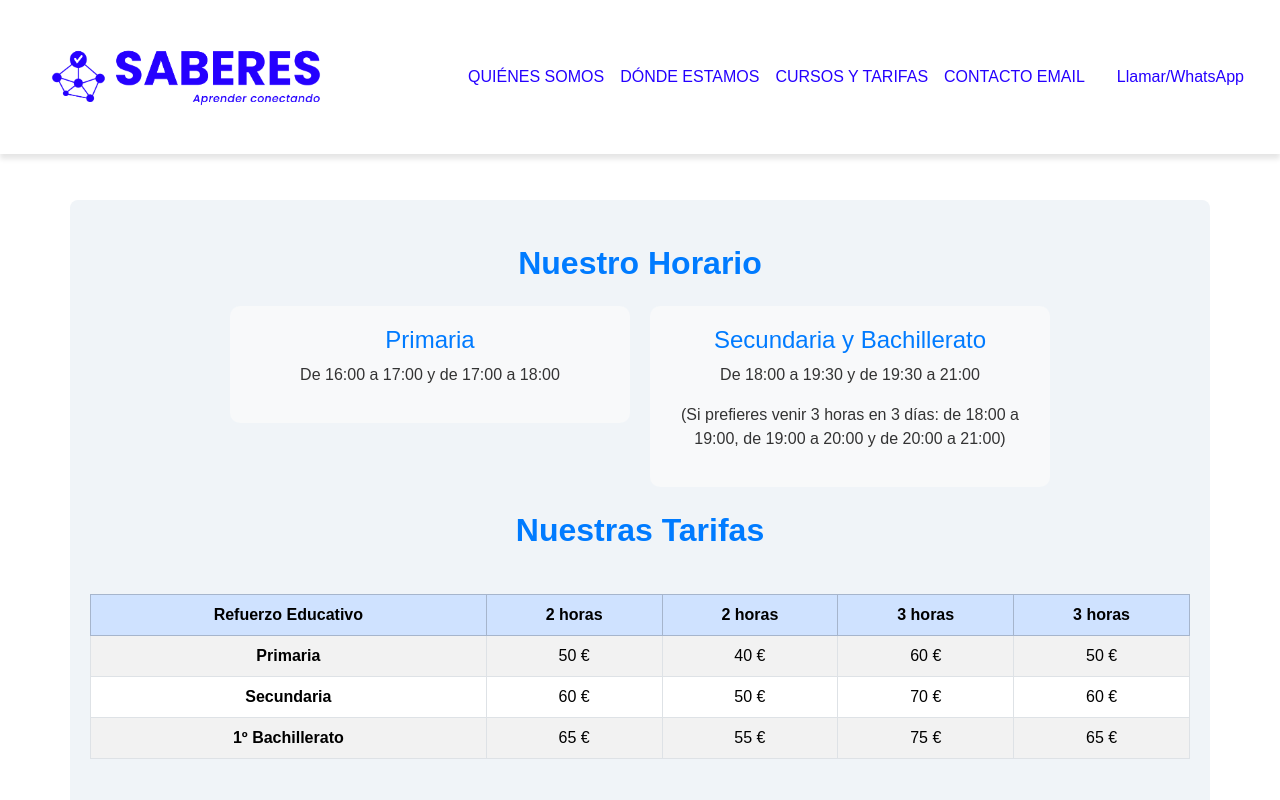
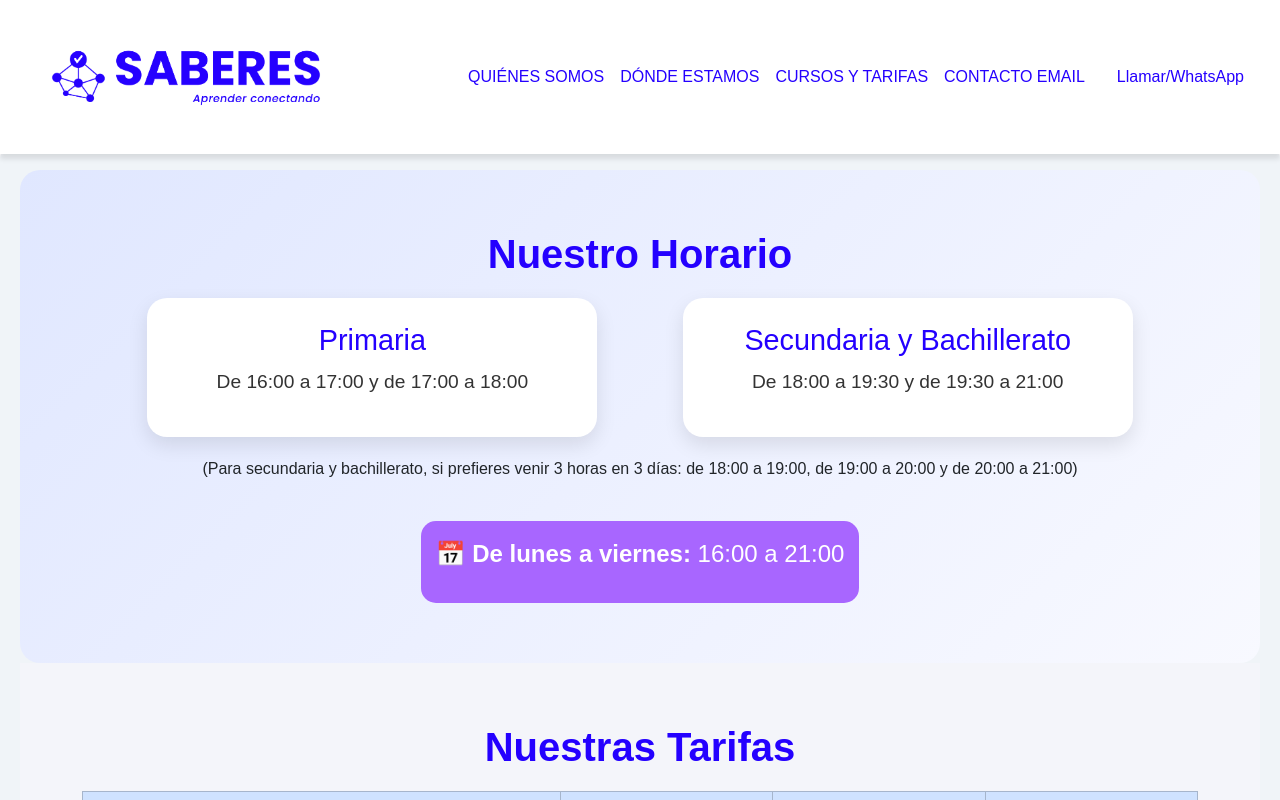
Before and after one commit to juanjoserusa/Saberes, a React (Vite) app: page /cursos in a window 1280 px wide. Built offline with nearby package versions, Linux system fonts and the light colour scheme.

Commit message:
added styles

```diff
--- a/src/components/Cursos.css
+++ b/src/components/Cursos.css
@@ -1,121 +1,162 @@
-/* Contenedor general de la sección de cursos */
+/* Contenedor General */
 .cursos-container {
   background-color: #f0f4f8; /* Fondo claro */
   padding: 20px;
   border-radius: 8px;
-  margin-top: 200px; /* Ajuste para evitar que el contenido quede oculto debajo del navbar */
+  margin-top: 150px;
 }
 
-/* Estilos para las tarjetas de promociones */
-.promo-card {
-  background-color: #ffffff; /* Fondo blanco limpio */
-  border: 1px solid #dcdcdc;
-  border-radius: 10px;
-  transition: transform 0.3s ease-in-out;
-  padding: 20px;
-  width: 100%; /* Ocupa todo el ancho disponible */
-  max-width: 300px; /* Tamaño máximo para las tarjetas */
-  box-shadow: 0 4px 6px rgba(0, 0, 0, 0.1); /* Sombra ligera para un diseño más moderno */
-}
-
-/* Para centrar y distribuir las tarjetas de promociones */
-.promociones-wrapper {
-  display: flex;
-  justify-content: center; /* Centramos las tarjetas */
-  align-items: flex-start;
-  flex-wrap: wrap; /* Permite que las tarjetas se ajusten en pantallas pequeñas */
-}
-
-/* Columnas personalizadas para las promociones */
-.promo-col {
-  display: flex;
-  justify-content: center;
-  align-items: center;
-}
-
-/* Efecto hover para las tarjetas */
-.promo-card:hover {
-  transform: translateY(-5px);
-}
-
-/* Estilos para las tablas de tarifas */
-.table-tarifas {
-  font-size: 1rem;
-  margin-top: 20px; /* Espacio entre la tabla y las promociones */
-  width: 100%; /* Asegura que la tabla ocupa el ancho completo */
-}
-
-/* Solución para el problema del scroll horizontal en pantallas pequeñas */
-.table-responsive {
-  overflow-x: auto;
-  -webkit-overflow-scrolling: touch; /* Para un mejor scroll en dispositivos táctiles */
-}
-
-/* Estilos para los bloques de horarios */
-.horarios-bloques {
-  display: flex;
-  justify-content: center;
-  gap: 20px; /* Espacio entre los bloques de horarios */
-  align-items: flex-start;
-  flex-wrap: wrap; /* Se ajusta en pantallas pequeñas */
-}
-
-.bloque-horario {
-  background-color: #f8f9fa;
-  padding: 20px;
-  border-radius: 10px;
-  width: 100%;
-  max-width: 400px;
-  text-align: center;
-}
-
-.bloque-horario h4 {
-  font-size: 1.5rem;
-  color: #007bff;
-}
-
-.bloque-horario p {
-  font-size: 1rem;
-  color: #333;
-}
-
-/* Estilos generales para el horario */
-.general-horario {
-  font-size: 1.2rem;
-  color: #007bff;
-}
-
-/* Estilos de los títulos */
+/* Estilos Generales para los Títulos */
 .titulo-cursos {
   font-family: 'Poppins', sans-serif;
   font-weight: 700;
-  font-size: 2rem;
-  color: #007bff;
+  font-size: 2.5rem;
+  color: #2400FF;
   margin-bottom: 20px;
   text-align: center;
 }
 
+/* Sección de Horarios */
+.horarios-section {
+  background: linear-gradient(135deg, #E0E7FF, #F8F9FF); /* Fondo degradado suave */
+  padding: 60px 0;
+  border-radius: 20px;
+}
+
+.horarios-bloques {
+  display: flex;
+  justify-content: space-evenly;
+  align-items: center;
+  flex-wrap: wrap;
+  gap: 20px;
+}
+
+.bloque-horario {
+  background-color: #fff;
+  padding: 25px;
+  border-radius: 20px;
+  width: 450px;
+  max-width: 450px;
+  min-height: 100px;
+  box-shadow: 0 8px 20px rgba(0, 0, 0, 0.1); /* Sombra más pronunciada */
+  position: relative;
+  overflow: hidden;
+  transition: transform 0.3s ease;
+}
+
+.bloque-horario:hover {
+  transform: translateY(-5px); /* Efecto de hover */
+}
+
+.horario-content {
+  text-align: center;
+  position: relative;
+  z-index: 1;
+}
+
+.horario-content h4 {
+  font-size: 1.8rem;
+  color: #2400FF;
+  margin-bottom: 10px;
+}
+
+.horario-content p {
+  font-size: 1.2rem;
+  color: #333;
+}
+
+.general-horario-container {
+  background-color: #A866FF;
+  padding: 15px;
+  border-radius: 15px;
+  display: inline-block;
+}
+
+.general-horario {
+  font-size: 1.5rem;
+  color: #FFFFFF;
+}
+
+
+
+/* Sección de Tarifas */
+.tarifas-section {
+  background: #F4F5FA;
+  padding: 60px 0;
+}
+
+.table-tarifas {
+  border-radius: 15px;
+  box-shadow: 0 4px 10px rgba(0, 0, 0, 0.1);
+  margin-bottom: 50px;
+}
+
+/* Sección de Promociones */
+.promociones-section {
+  background-color: #F8F9FF; /* Fondo suave */
+  padding: 60px 0;
+}
+
+.promociones-container {
+  display: flex;
+  justify-content: space-evenly;
+  gap: 20px;
+  flex-wrap: wrap;
+}
+
+.promo-item {
+  background-color: #FFFFFF;
+  padding: 30px;
+  border-radius: 15px;
+  box-shadow: 0 4px 10px rgba(0, 0, 0, 0.1); /* Sombra ligera */
+  flex: 1 1 30%;
+  transition: transform 0.3s ease;
+  max-width: 350px;
+  text-align: center;
+}
+
+.promo-item:hover {
+  transform: translateY(-5px); /* Efecto hover */
+}
+
+.promo-item h5 {
+  font-size: 1.8rem;
+  color: #2400FF;
+  margin-bottom: 15px;
+}
+
+.promo-item p {
+  font-size: 1.2rem;
+  color: #333;
+}
+
+.promo-item ul {
+  list-style-type: none;
+  padding: 0;
+  font-size: 1.2rem;
+  color: #333;
+}
+
+.promo-item ul li {
+  margin: 10px 0;
+}
+
 /* Responsividad */
 @media (max-width: 768px) {
-  .promo-card {
-      margin-bottom: 20px;
+  .promo-item, .bloque-horario {
+    width: 100%;
+    margin-bottom: 20px;
   }
 
-  .table-tarifas {
-    font-size: 0.8rem;
+  .titulo-cursos {
+    font-size: 2rem;
   }
 
-  .bloque-horario {
-    width: 100%; /* Se ajusta a toda la pantalla en móviles */
-    max-width: none; /* Sin límite de tamaño en pantallas pequeñas */
+  .horario-content h4, .promo-item h5 {
+    font-size: 1.5rem;
   }
 
-  .horarios-bloques {
-    flex-direction: column; /* Los bloques de horarios se apilan en pantallas pequeñas */
-    align-items: center;
-  }
-
-  .general-horario {
+  .horario-content p, .promo-item p, .promo-item ul {
     font-size: 1rem;
   }
 }
--- a/src/components/Cursos.jsx
+++ b/src/components/Cursos.jsx
@@ -1,32 +1,44 @@
 import React from 'react';
 import 'bootstrap/dist/css/bootstrap.min.css';
-import './Cursos.css';  // Para agregar estilos adicionales
+import './Cursos.css';  // Archivo CSS actualizado
 
 const Cursos = () => {
   return (
-    <div className="cursos-container container">
-              {/* Horario (Nuevo Diseño) */}
-      <h2 className="text-center my-4 titulo-cursos">Nuestro Horario</h2>
+    <div className="cursos-container">
+      {/* Sección de Horarios */}
+      <section className="horarios-section">
+        <div className="container">
+          <h2 className="text-center titulo-cursos">Nuestro Horario</h2>
           <div className="horarios-bloques">
             <div className="bloque-horario">
+              <div className="horario-content">
                 <h4>Primaria</h4>
                 <p>De 16:00 a 17:00 y de 17:00 a 18:00</p>
               </div>
+            </div>
             <div className="bloque-horario">
+              <div className="horario-content">
                 <h4>Secundaria y Bachillerato</h4>
                 <p>De 18:00 a 19:30 y de 19:30 a 21:00</p>
-          <p>(Si prefieres venir 3 horas en 3 días: de 18:00 a 19:00, de 19:00 a 20:00 y de 20:00 a 21:00)</p>
               </div>
             </div>
+                <p>(Para secundaria y bachillerato, si prefieres venir 3 horas en 3 días: de 18:00 a 19:00, de 19:00 a 20:00 y de 20:00 a 21:00)</p>
+          </div>
+          <div className="text-center mt-4 general-horario-container">
+            <p className="general-horario">📅 <strong>De lunes a viernes:</strong> 16:00 a 21:00</p>
+          </div>
+        </div>
+      </section>
 
-      {/* Sección de tarifas */}
-      <h2 className="text-center mb-4 titulo-cursos mt-4">Nuestras Tarifas</h2>
+      {/* Sección de Tarifas */}
+      <section className="tarifas-section">
+        <div className="container">
+          <h2 className="text-center titulo-cursos">Nuestras Tarifas</h2>
           <div className="table-responsive">
             <table className="table table-bordered table-striped table-tarifas">
               <thead className="table-primary">
                 <tr>
                   <th>Refuerzo Educativo</th>
-              <th>2 horas</th>
                   <th>2 horas</th>
                   <th>3 horas</th>
                   <th>3 horas</th>
@@ -36,68 +48,51 @@ const Cursos = () => {
                 <tr>
                   <th>Primaria</th>
                   <td>50 €</td>
-              <td>40 €</td>
                   <td>60 €</td>
                   <td>50 €</td>
                 </tr>
                 <tr>
                   <th>Secundaria</th>
                   <td>60 €</td>
-              <td>50 €</td>
                   <td>70 €</td>
                   <td>60 €</td>
                 </tr>
                 <tr>
                   <th>1º Bachillerato</th>
                   <td>65 €</td>
-              <td>55 €</td>
                   <td>75 €</td>
                   <td>65 €</td>
                 </tr>
               </tbody>
             </table>
           </div>
+        </div>
+      </section>
 
-      {/* Promociones */}
-      <h2 className="text-center my-4 titulo-cursos">¡Ofertas y Promociones!</h2>
-      <div className="row promociones-wrapper">
-        <div className="promo-col col-12 col-md-4 mb-4">
-          <div className="card promo-card text-center">
-            <div className="card-body">
-              <h5 className="card-title">Descuento de Matrícula</h5>
-              <p className="card-text">
-                Si te matriculas antes del <strong>10 de octubre</strong>, obtienes un <strong>descuento de 10€</strong> en tu cuota mensual. ¡Este descuento es válido durante todo el curso!
-              </p>
+      {/* Sección de Promociones */}
+      <section className="promociones-section">
+        <div className="container">
+          <h2 className="text-center titulo-cursos">¡Ofertas y Promociones!</h2>
+          <div className="promociones-container">
+            <div className="promo-item">
+              <h5>Descuento de Matrícula</h5>
+              <p>Si te matriculas antes del <strong>10 de octubre</strong>, obtienes un descuento de 10€ en tu cuota mensual. ¡Este descuento es válido durante todo el curso!</p>
+            </div>
+            <div className="promo-item">
+              <h5>¡Trae a un Amigo!</h5>
+              <p>¡Por cada amigo que inscribas en la academia, obtendrás 10€ de descuento en tu próxima mensualidad!</p>
+            </div>
+            <div className="promo-item">
+              <h5>Descuentos Adicionales</h5>
+              <ul>
+                <li>Número de hermanos inscritos</li>
+                <li>Ser familia numerosa</li>
+                <li>Formar parte del AMPA</li>
+              </ul>
             </div>
           </div>
         </div>
-        <div className="promo-col col-12 col-md-4  mb-4">
-          <div className="card promo-card text-center">
-            <div className="card-body">
-              <h5 className="card-title">¡Trae a un Amigo!</h5>
-              <p className="card-text">
-                ¡Por cada amigo que inscribas en la academia, obtendrás <strong>10€ de descuento</strong> en tu próxima mensualidad!
-              </p>
-            </div>
-          </div>
-        </div>
-        <div className="promo-col col-12 col-md-4  mb-4">
-          <div className="card promo-card text-center">
-            <div className="card-body">
-              <h5 className="card-title">Descuentos Adicionales</h5>
-              <p className="card-text">
-                Disfruta de descuentos adicionales por:<br />
-                <ul className="list-unstyled">
-                  <li>- Número de hermanos inscritos</li>
-                  <li>- Ser familia numerosa</li>
-                  <li>- Formar parte del AMPA</li>
-                </ul>
-              </p>
-            </div>
-          </div>
-        </div>
-      </div>
-
+      </section>
 
     </div>
   );
```
Also changed, not shown: src/components/DondeEstamos.css (+67 -6 lines), src/components/DondeEstamos.jsx (+7 -7 lines), src/pages/SobreMi.css (+26 -26 lines), src/pages/SobreMi.jsx (+9 -7 lines), src/assets/img/fi.jpg (added). Lines whose indentation alone changed are shown as unchanged.
